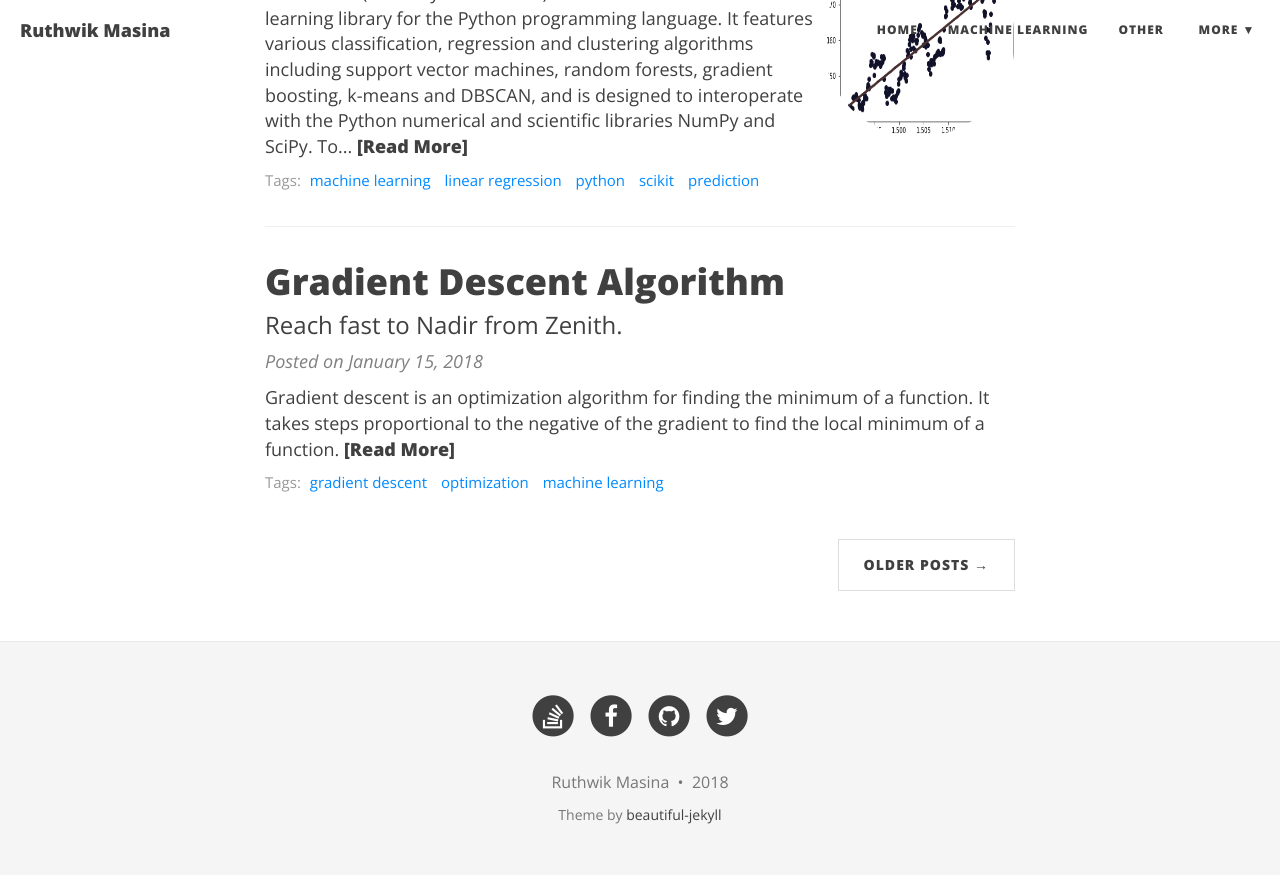
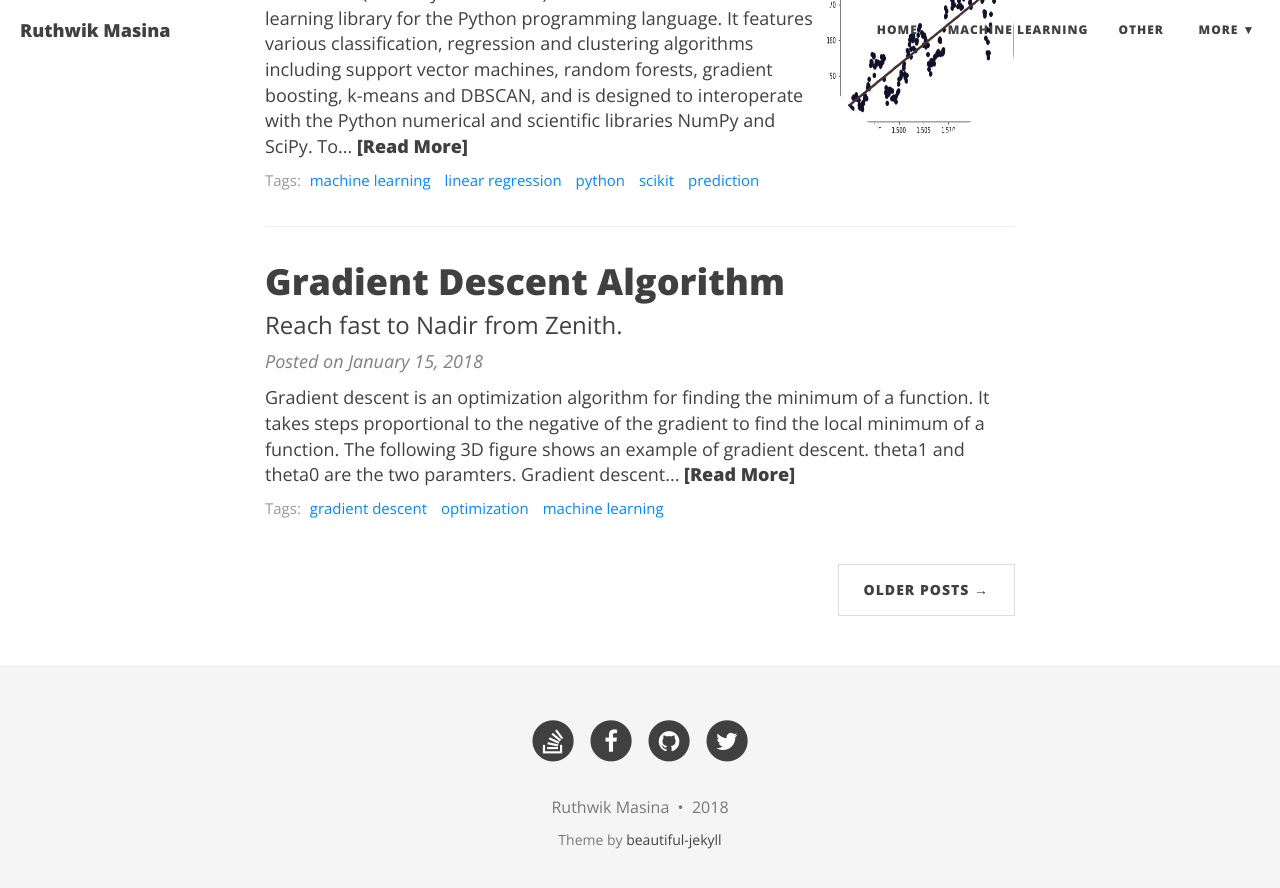
Before and after one commit to Ruthwik/ruthwik.github.io, a Jekyll site: the page built from MLblog/index.html, in a window 1280 px wide and 900 px high, scrolled down 1082 px. Shown: the top 888 px of the window. Built offline with Jekyll 4.4.1, drawn with Linux system fonts in a browser that asks for light colours; nearby versions of some CDN libraries; the list of posts is cut into pages by our own code.

Commit message:
post updated

```diff
--- a/_posts/2018-01-15-gradient-descent.md
+++ b/_posts/2018-01-15-gradient-descent.md
@@ -11,23 +11,30 @@ bigimg:
 
 ---
 
-<p>Gradient descent is an optimization algorithm for finding the minimum of a function. It takes steps proportional to the negative of the gradient to find the local minimum of a function.</p>
+<p>Gradient descent is an optimization algorithm for finding the minimum of a function. It takes steps proportional to the negative of the gradient to find the local minimum of a function. The following 3D figure shows an example of gradient descent. theta1 and theta0 are the two paramters. Gradient descent tries to find one of the local minima.</p>
 
 <img src="/img/gradientdescent/gradient3d2.JPG" alt="gradient3d2"/>
-<p>The algorithm for gradient descent is shown as follows</p>
 
-<img src="https://github.com/Ruthwik/ruthwik.github.io/blob/master/img/gradientdescent/gradienteqnt.jpg" alt="gradienteqnt"/>
+> Gradients really become meaningful in multivarible functions, where the gradient is a vector of partial derivatives. With single variable functions, the gradient is a one dimensional vector with the slope as its single coordinate (so, not very different to the slope at all).
 
-<p>alpha is called learning rate. It is length of the step taken from every point to reach the local minima.</p>
+<p>The algorithm for gradient descent is shown as follows. The parameters are simultaneously updated.</p>
+
+<img src="/img/gradientdescent/equation.jpg" alt="equation"/>
+
+<p>The hyperparamter alpha is called learning rate. It is length of the step taken from every point to reach the local minima.</p>
 > The first order derivative of a function gives the slope at that particular point.
 
-<h3>Deep dive</h3>
+<h3>Algorithm Explained</h3>
 <p>
-Let's look at an example and understand the gradient descent. Consider a linear equation as shown below</p>
+Let's look at an example and understand the gradient descent algorithm. Consider a linear equation as shown below. theta1 and theta0 are the two paramters. I will use <code>theta</code> wording instead of symbol.</p>
 <img src="/img/gradientdescent/linearequation.JPG" alt="linearequation"/>
 
-<p>
-The following figure shows plot between J(theta1) and theta1 and a tangent line (shown in red) that has a positive slope, and therefore has a positive derivative.
+<p>There are many cost functions. In our case of linear equation, our purpose is to reduce the mean squared error between the hypothesis (h(x)) value and actual value.The cost function is shown as follows<p>
+
+<img src="/img/gradientdescent/costfunction.JPG" alt="costfunction"/>
+
+
+The following figure shows plot between J(theta1), theta1 and a tangent line (shown in red) that has a positive slope, and therefore has a positive derivative.
 </p>
 
 <img src="/img/gradientdescent/positiveslope.JPG" alt="positiveslope"/>
@@ -46,21 +53,21 @@ In gradient descent the theta1 is updated as theta1, minus alpha times some posi
 
 <p>The learning parameter (alpha) value determines how fast or slow the gradient descent will be. If it is too small gradient descent will be slow. If it is too large then gradient descent will overshoot and may fail to converge.</p>
 
-<h3>What if theta 1 is already at local minima?</h3>
+<h4>What if theta 1 is already at local minima?</h4>
 
 <p>At the local optimum,the derivative will be equal to zero. So, the slope of this line will be equal to zero and thus this derivative term is equal to zero. If we are already at the local optimum it leaves theta 1 unchanged cause its updates as theta 1 equals theta 1. Therefore the  solution remains at the local optimum.</p>
 
 <img src="/img/gradientdescent/thetaatlocal.JPG" alt="thetaatlocal"/>
 
-<h3>How gradient descent finds local optima when there are many local optima?</h3>
+<h4>How gradient descent finds local optima when there are many local optima?</h4>
 
 <p>This happens in the non-convex functions</p>
 
-> convex function has no more than one minimum.
+> Convex function has no more than one minimum.
 > Non-convex has with many local minima, but no global minima
 <p>Let's first look at convex and non-convex functions.The following figure shows convex and non-convex function</p>
 
-<img src="https://github.com/Ruthwik/ruthwik.github.io/blob/master/img/gradientdescent/nonconvex.jpg" alt="nonconvex"/>
+<img src="/img/gradientdescent/convex.jpg" alt="convex"/>
 
 <p>In non-convex functions depending on the starting point, gradient descent will typically be attracted to the first local minima it encounters, so there is no guarantee it will a “good” local minima. In non-convex function shown above, there are a lot of local optima. And the optimization algorithms get stuck in a local optimum rather than find its way to a global optimum. How can we avoid this problem? In logistic regression, the initial cost function is a non-convex function. It is converted to convex function and this guarantees to find the global optimum.</p>
 
```
